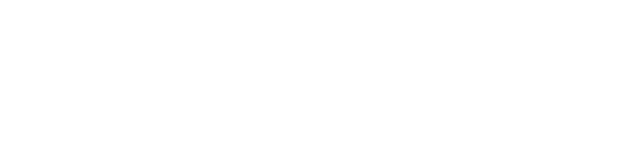
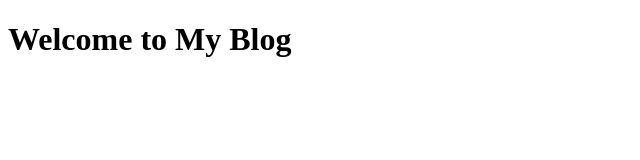
Before and after one commit to andoy707/andoysblogcomments, a plain HTML site: page index.html in a window 1280 px wide. Shown: the whole page, without its empty margins (0-640 px from the left). Drawn offline with Linux system fonts and the light colour scheme.

Commit message:
Update index.html

```diff
--- a/index.html
+++ b/index.html
@@ -1,32 +1,34 @@
+<!DOCTYPE html>
+<html lang="en">
+<head>
+  <meta charset="UTF-8">
+  <meta name="viewport" content="width=device-width, initial-scale=1.0">
+  <title>GraphComment Integration</title>
+</head>
+<body>
+  <h1>Welcome to My Blog</h1>
   <div id="graphcomment"></div>
   <script type="text/javascript">
-
     /* - - - CONFIGURATION VARIABLES - - - */
-
     var __semio__params = {
-    graphcommentId: "andoysblog", // make sure the id is yours
+      graphcommentId: "andoysblog", // make sure the id matches your GraphComment account
 
       behaviour: {
-      // HIGHLY RECOMMENDED
-      //  uid: "...", // uniq identifer for the comments thread on your page (ex: your page id)
-    },
-
-    // configure your variables here
-
+        // Use the page path as a unique ID for the comments thread
+        uid: window.location.pathname
       }
+    };
 
     /* - - - DON'T EDIT BELOW THIS LINE - - - */
-
     function __semio__onload() {
-    __semio__gc_graphlogin(__semio__params)
+      __semio__gc_graphlogin(__semio__params);
     }
-
 
     (function() {
       var gc = document.createElement('script'); gc.type = 'text/javascript'; gc.async = true;
       gc.onload = __semio__onload; gc.defer = true; gc.src = 'https://integration.graphcomment.com/gc_graphlogin.js?' + Date.now();
       (document.getElementsByTagName('head')[0] || document.getElementsByTagName('body')[0]).appendChild(gc);
     })();
-
-
   </script>
+</body>
+</html>
```
Lines whose indentation alone changed are shown as unchanged.
